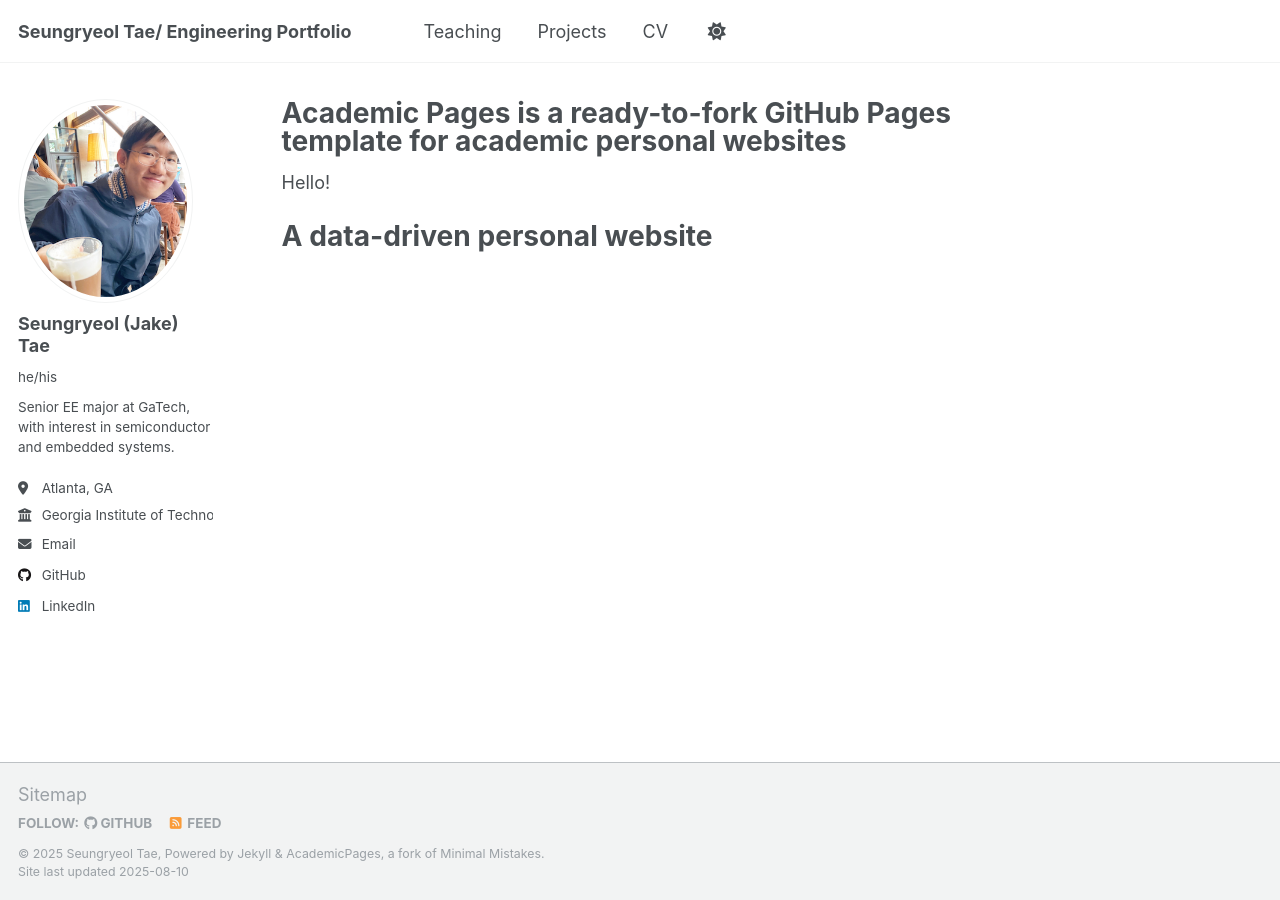
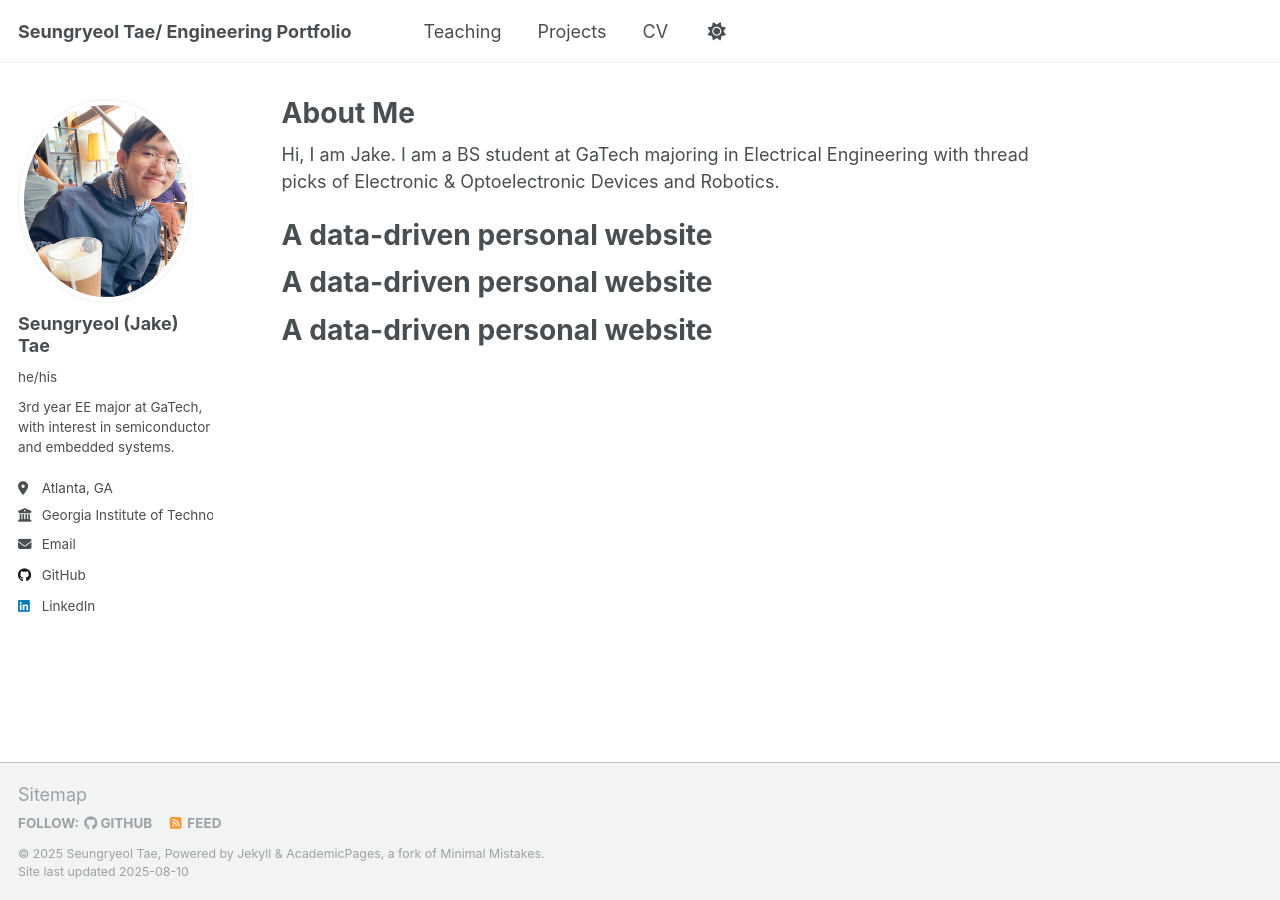
Before and after one commit to SR-Tae/stae6, a Jekyll site: the page built from _pages/about.md, in a window 1280 px wide. Built offline with Jekyll 4.4.1, drawn with Linux system fonts in a browser that asks for light colours; a script that is not in the unit is left out.

Commit message:
about me

```diff
--- a/_config.yml
+++ b/_config.yml
@@ -25,7 +25,7 @@ author:
   avatar           : "profile.png"
   name             : "Seungryeol (Jake) Tae"
   pronouns         : "he/his"
-  bio              : "Senior EE major at GaTech, with interest in semiconductor and embedded systems."
+  bio              : "3rd year EE major at GaTech, with interest in semiconductor and embedded systems."
   location         : "Atlanta, GA"
   employer         : "Georgia Institute of Technology"
   uri              : # URL
--- a/_pages/about.md
+++ b/_pages/about.md
@@ -1,13 +1,21 @@
 ---
 permalink: /
-title: "Academic Pages is a ready-to-fork GitHub Pages template for academic personal websites"
+title: "About Me"
 author_profile: true
 redirect_from:
   - /about/
   - /about.html
 ---
 
-Hello!
+Hi, I am Jake. I am a BS student at GaTech majoring in Electrical Engineering with thread picks of Electronic & Optoelectronic Devices and Robotics.
 
 A data-driven personal website
 ======
+
+
+A data-driven personal website
+======
+
+
+A data-driven personal website
+======
```
Also changed, not shown: 1 other file.
